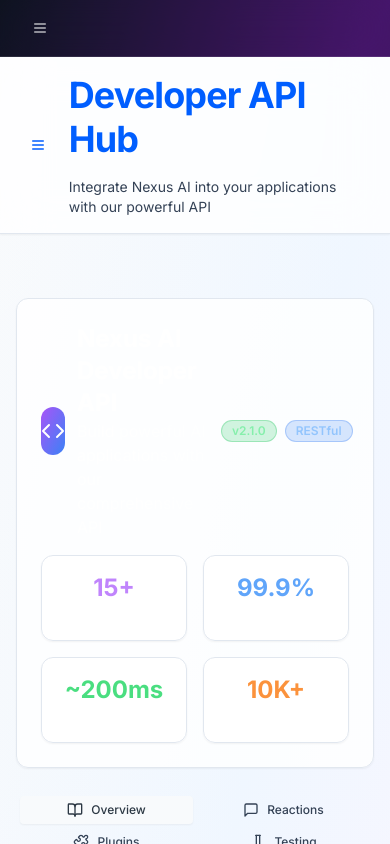
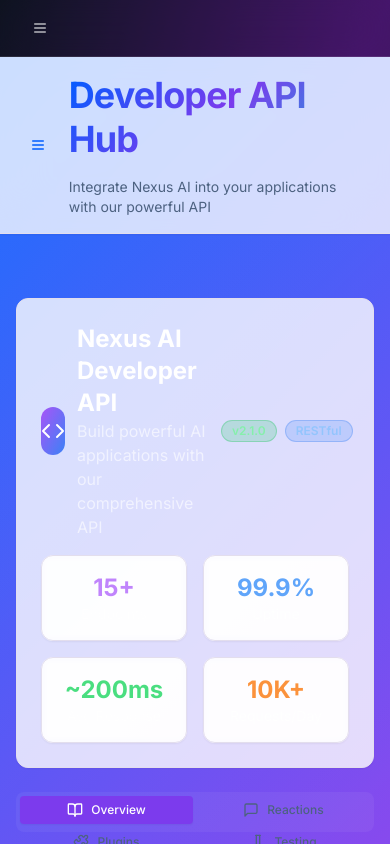
Before and after one commit to abdullahrahmani347/nexus-ai3477, a React (Vite) app: page /api in a window 390 px wide. Built offline with nearby package versions, Linux system fonts and the light colour scheme.

Commit message:
feat: Implement design system consistency
Implemented the design system consistently across the platform, including typography, colors, spacing, and component styling. Applied design tokens and utility classes to ensure a cohesive and visually appealing user interface.

```diff
--- a/src/components/ChatInterface.tsx
+++ b/src/components/ChatInterface.tsx
@@ -30,7 +30,7 @@ const ChatInterface = () => {
 
       {/* Main Content Area */}
       <div className="flex-1 flex flex-col min-w-0">
-        {/* Premium Header */}
+        {/* Nexus AI Header */}
         <header className="nexus-page-header px-6 py-4 flex-shrink-0">
           <div className="flex items-center justify-between">
             <div className="flex items-center nexus-space-md">
@@ -39,7 +39,7 @@ const ChatInterface = () => {
                 variant="ghost"
                 size="sm"
                 onClick={() => setSidebarOpen(!sidebarOpen)}
-                className="lg:hidden nexus-btn-tertiary h-10 w-10 p-0"
+                className="lg:hidden h-10 w-10 p-0"
               >
                 {sidebarOpen ? <X className="w-5 h-5" /> : <Menu className="w-5 h-5" />}
               </Button>
@@ -54,11 +54,11 @@ const ChatInterface = () => {
 
               {/* Desktop Title */}
               <div className="hidden lg:block">
-                <h1 className="nexus-h4">
-                  AI Conversation Hub
+                <h1 className="nexus-h4 nexus-gradient-text font-bold">
+                  Nexus AI Hub
                 </h1>
-                <p className="nexus-small">
-                  Intelligent conversations powered by advanced AI
+                <p className="nexus-small text-muted-foreground">
+                  Where Intelligence Connects
                 </p>
               </div>
             </div>
@@ -69,11 +69,11 @@ const ChatInterface = () => {
               <Button
                 variant="ghost"
                 size="sm"
-                className="hidden md:flex items-center nexus-space-sm nexus-btn-tertiary px-3"
+                className="hidden md:flex items-center nexus-space-sm px-3"
               >
                 <Search className="w-4 h-4" />
                 <span className="nexus-small">Search</span>
-                <kbd className="nexus-caption bg-muted px-1.5 py-0.5 rounded border">
+                <kbd className="nexus-caption bg-muted px-1.5 py-0.5 rounded border text-muted-foreground">
                   ⌘K
                 </kbd>
               </Button>
@@ -82,10 +82,10 @@ const ChatInterface = () => {
               <Button
                 variant="ghost"
                 size="sm"
-                className="nexus-btn-tertiary h-10 w-10 p-0 relative"
+                className="h-10 w-10 p-0 relative"
               >
                 <Bell className="w-4 h-4" />
-                <span className="absolute -top-1 -right-1 w-2 h-2 bg-red-500 rounded-full"></span>
+                <span className="absolute -top-1 -right-1 w-2 h-2 bg-error-red rounded-full animate-pulse"></span>
               </Button>
 
               {/* User Profile */}
@@ -97,7 +97,7 @@ const ChatInterface = () => {
                   <p className="font-medium text-foreground truncate max-w-32">
                     {user?.email?.split('@')[0] || 'User'}
                   </p>
-                  <p className="nexus-caption">
+                  <p className="nexus-caption text-muted-foreground">
                     Pro Member
                   </p>
                 </div>
@@ -111,7 +111,7 @@ const ChatInterface = () => {
                 variant="outline"
                 size="sm"
                 onClick={handleSignOut}
-                className="nexus-btn-secondary hover:bg-red-50 hover:border-red-200 hover:text-red-600 dark:hover:bg-red-900/20 dark:hover:border-red-800 dark:hover:text-red-400 transition-colors h-10"
+                className="h-10 hover:bg-red-50 hover:border-red-200 hover:text-red-600 dark:hover:bg-red-900/20 dark:hover:border-red-800 dark:hover:text-red-400 transition-colors"
               >
                 <LogOut className="w-4 h-4" />
                 <span className="hidden sm:inline ml-2">Sign Out</span>
--- a/src/components/layout/PageLayout.tsx
+++ b/src/components/layout/PageLayout.tsx
@@ -23,7 +23,7 @@ export const PageLayout: React.FC<PageLayoutProps> = ({
   const [sidebarOpen, setSidebarOpen] = React.useState(false);
 
   return (
-    <div className="min-h-screen flex bg-gradient-to-br from-slate-50 via-blue-50 to-purple-50 dark:from-slate-900 dark:via-blue-900 dark:to-purple-900">
+    <div className="min-h-screen flex nexus-gradient-bg">
       {/* Sidebar */}
       {showSidebar && (
         <ChatHubSidebar isOpen={sidebarOpen} onClose={() => setSidebarOpen(false)} />
@@ -41,7 +41,7 @@ export const PageLayout: React.FC<PageLayoutProps> = ({
                   variant="ghost"
                   size="sm"
                   onClick={() => setSidebarOpen(!sidebarOpen)}
-                  className="lg:hidden nexus-btn-tertiary h-10 w-10 p-0"
+                  className="lg:hidden h-10 w-10 p-0"
                 >
                   {sidebarOpen ? <X className="w-5 h-5" /> : <Menu className="w-5 h-5" />}
                 </Button>
@@ -50,7 +50,7 @@ export const PageLayout: React.FC<PageLayoutProps> = ({
               {/* Page Title */}
               {title && (
                 <div className="nexus-stack-sm">
-                  <h1 className="nexus-h2 text-primary font-bold tracking-tight">
+                  <h1 className="nexus-h2 font-bold tracking-tight nexus-gradient-text">
                     {title}
                   </h1>
                   {subtitle && (
--- a/src/components/ui/button.tsx
+++ b/src/components/ui/button.tsx
@@ -5,25 +5,25 @@ import { cva, type VariantProps } from "class-variance-authority"
 import { cn } from "@/lib/utils"
 
 const buttonVariants = cva(
-  "inline-flex items-center justify-center gap-2 whitespace-nowrap text-sm font-medium transition-all duration-200 focus-visible:outline-none focus-visible:ring-2 focus-visible:ring-ring focus-visible:ring-offset-2 disabled:pointer-events-none disabled:opacity-50 [&_svg]:pointer-events-none [&_svg]:size-4 [&_svg]:shrink-0",
+  "inline-flex items-center justify-center gap-2 whitespace-nowrap font-medium transition-all duration-200 focus-visible:outline-none focus-visible:ring-2 focus-visible:ring-ring focus-visible:ring-offset-2 disabled:pointer-events-none disabled:opacity-50 [&_svg]:pointer-events-none [&_svg]:size-4 [&_svg]:shrink-0",
   {
     variants: {
       variant: {
-        default: "bg-primary text-primary-foreground hover:bg-primary/90 rounded-lg shadow-[var(--nexus-shadow-sm)] hover:shadow-[var(--nexus-shadow-md)] hover:-translate-y-0.5",
-        destructive: "bg-destructive text-destructive-foreground hover:bg-destructive/90 rounded-lg",
-        outline: "border border-primary bg-transparent text-primary hover:bg-primary/5 rounded-lg",
-        secondary: "bg-secondary text-secondary-foreground hover:bg-secondary/80 rounded-lg",
-        ghost: "bg-transparent text-primary hover:bg-primary/5 rounded-lg",
-        link: "text-primary underline-offset-4 hover:underline",
+        default: "nexus-btn-primary",
+        destructive: "bg-destructive text-destructive-foreground hover:bg-destructive/90 rounded-lg shadow-[var(--nexus-shadow-sm)]",
+        outline: "nexus-btn-secondary",
+        secondary: "bg-secondary text-secondary-foreground hover:bg-secondary/80 rounded-lg shadow-[var(--nexus-shadow-sm)]",
+        ghost: "nexus-btn-tertiary",
+        link: "text-primary underline-offset-4 hover:underline bg-transparent",
         nexus: "nexus-btn-primary",
         "nexus-secondary": "nexus-btn-secondary",
         "nexus-tertiary": "nexus-btn-tertiary"
       },
       size: {
-        default: "h-10 px-6 py-3",
-        sm: "h-8 px-4 py-1.5 text-xs",
-        lg: "h-12 px-8 py-4 text-base",
-        icon: "h-10 w-10",
+        default: "text-sm",
+        sm: "nexus-btn-small text-xs",
+        lg: "nexus-btn-large text-base",
+        icon: "h-10 w-10 p-0",
       },
     },
     defaultVariants: {
--- a/src/index.css
+++ b/src/index.css
@@ -18,26 +18,26 @@
     --pure-white: 0 0% 100%;            /* #FFFFFF - Cards, overlays */
 
     /* Semantic Color Mapping */
-    --background: 210 40% 98%;
-    --foreground: 210 22% 22%;
-    --card: 0 0% 100%;
+    --background: 262 83% 58%;
+    --foreground: 0 0% 100%;
+    --card: 255 100% 100%;
     --card-foreground: 210 22% 22%;
-    --popover: 0 0% 100%;
+    --popover: 255 100% 100%;
     --popover-foreground: 210 22% 22%;
     --primary: 218 100% 50%;
     --primary-foreground: 0 0% 100%;
     --secondary: 262 83% 58%;
     --secondary-foreground: 0 0% 100%;
-    --muted: 210 40% 96%;
-    --muted-foreground: 215 25% 27%;
+    --muted: 262 50% 96%;
+    --muted-foreground: 215 25% 40%;
     --accent: 188 95% 43%;
     --accent-foreground: 0 0% 100%;
     --destructive: 0 72% 51%;
     --destructive-foreground: 0 0% 100%;
-    --border: 214 32% 91%;
-    --input: 214 32% 91%;
+    --border: 262 30% 90%;
+    --input: 262 30% 95%;
     --ring: 218 100% 50%;
-    --radius: 0.5rem;
+    --radius: 8px;
 
     /* Nexus AI Design System Tokens */
     --nexus-gradient-start: 218 100% 50%;
```
